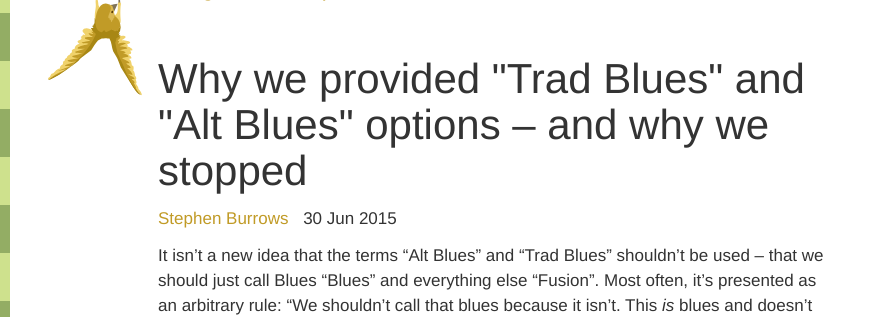
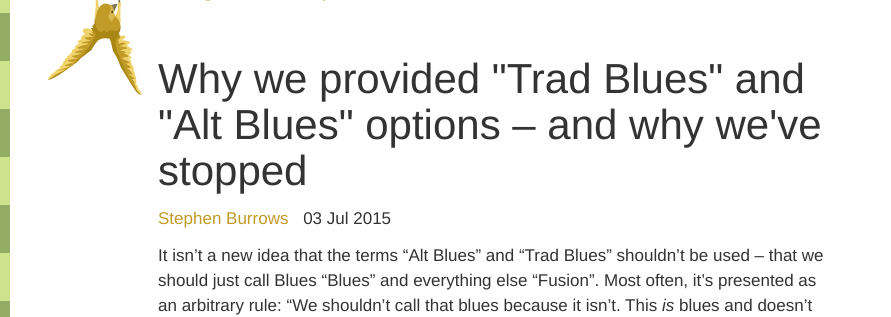
Before and after one commit to littleweaver/littleweaverweb.com, a Jekyll site: the page built from blog/_posts/2015-07-02-appropriation.markdown, in a window 1280 px wide. Shown: the part 131-448 px from the top of the page, without its empty margins (0-891 px from the left). Built offline with Jekyll 4.4.1, drawn with Linux system fonts in a browser that asks for light colours.

Commit message:
Updated dates.

```diff
--- a/blog/_posts/2015-06-29-appropriation.markdown
+++ b/blog/_posts/2015-07-02-appropriation.markdown
@@ -1,7 +1,7 @@
 ---
 layout: post
-title:  Why we provided "Trad Blues" and "Alt Blues" options – and why we stopped
-date:   2015-06-30 01:00:00
+title:  Why we provided "Trad Blues" and "Alt Blues" options – and why we've stopped
+date:   2015-07-03 01:00:00
 author: stephen
 ---
 
```
